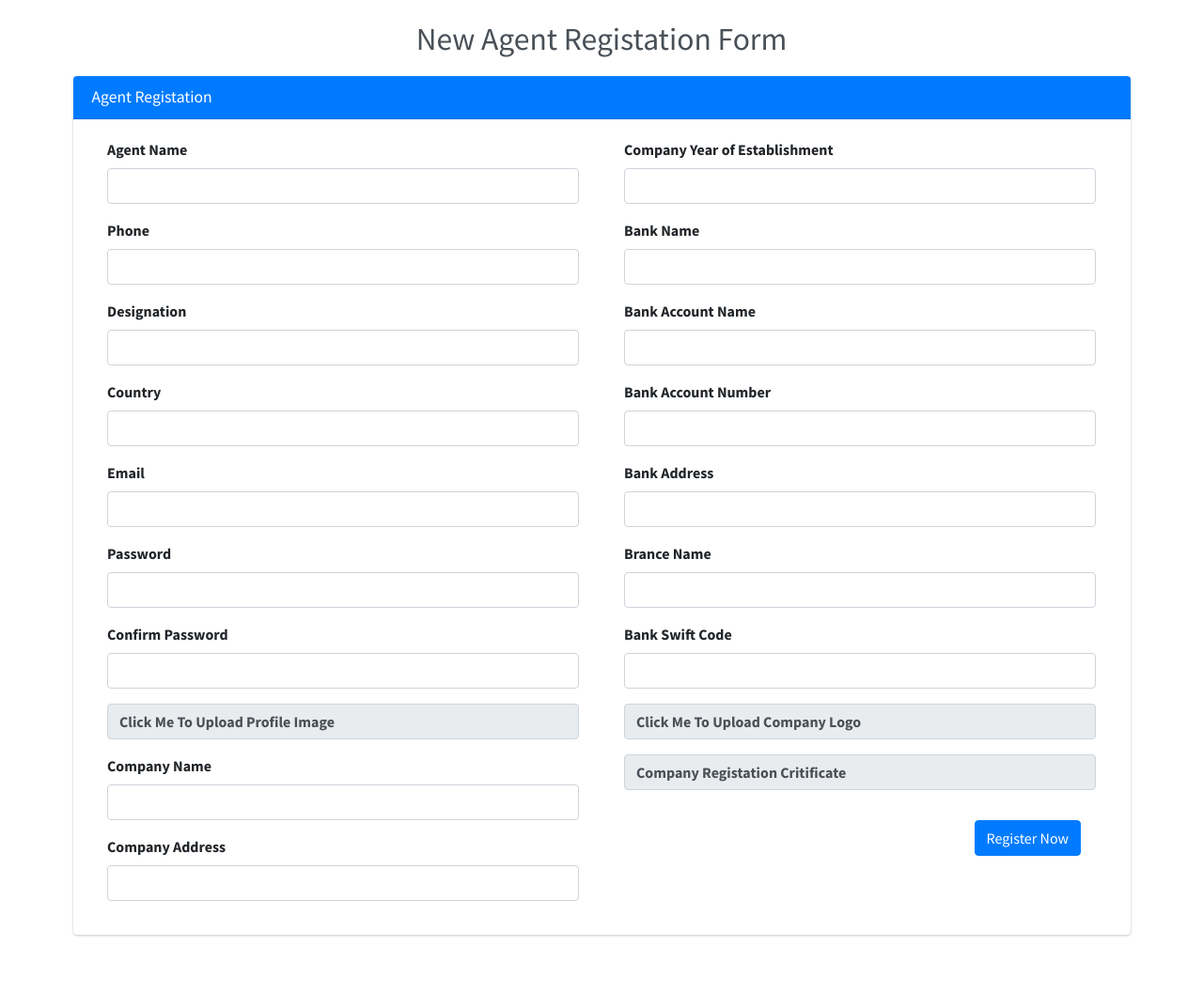
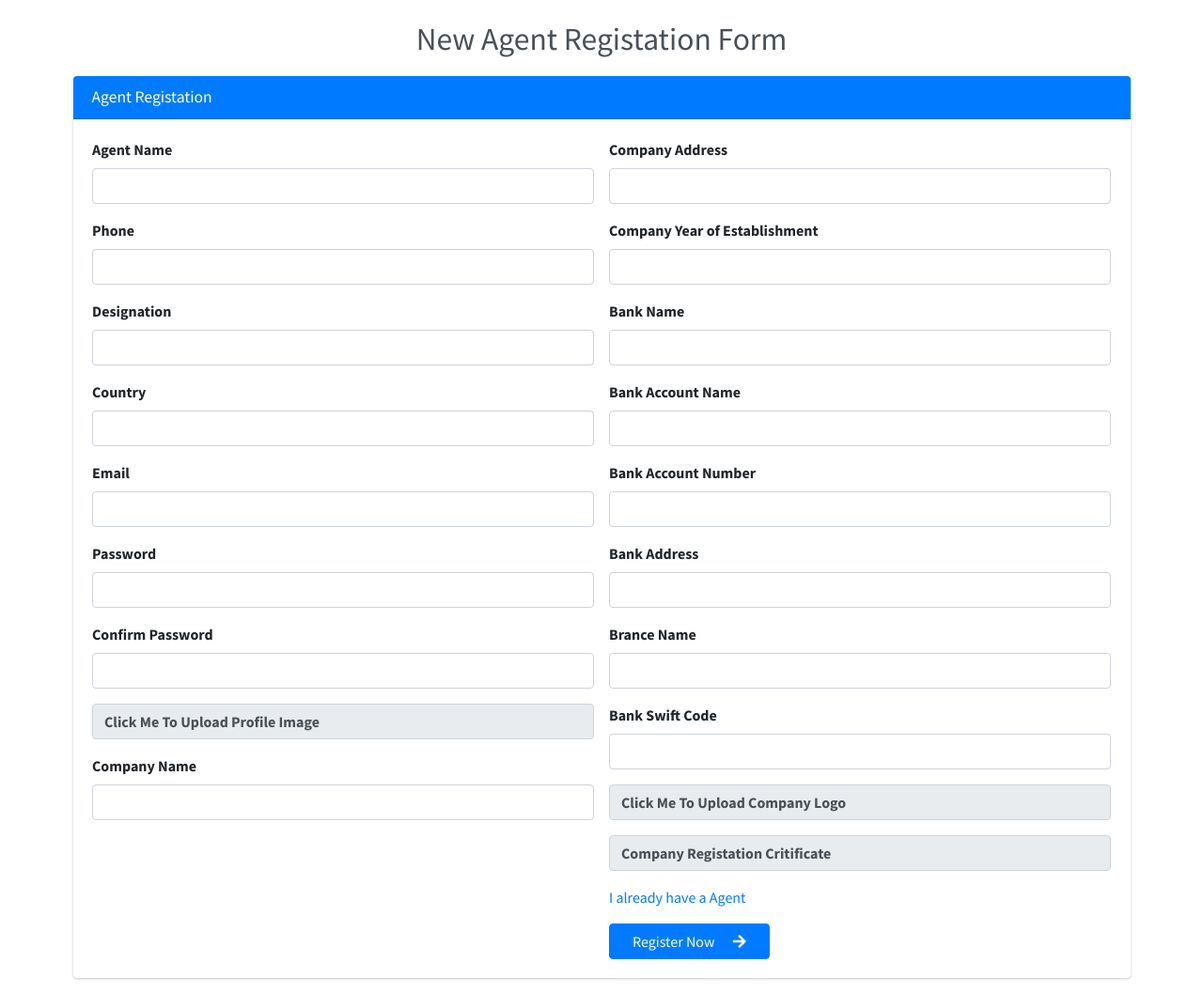
Before and after one commit to bilash0283/Protal_GSC, a PHP site: page /agent_register.php in a window 1280 px wide. Shown: the whole page at 94% size. Before the commit the page ends 997 px from the top, so only its background shows below. Run offline with PHP 8.4, Linux system fonts and the light colour scheme; data that the repository does not hold is empty; some libraries are stand-ins or nearby versions.

```diff
--- a/agent_register.php
+++ b/agent_register.php
@@ -25,7 +25,7 @@ $successfull = null;
             </div>
             <div class="card-body">
                 <div class="row">
-                    <div class="col-12 col-md-6 px-4">
+                    <div class="col-12 col-md-6 px-2">
                         <!-- input file start  -->
                         <div class="form-group">
                             <label for="inputName">Agent Name</label>
@@ -63,13 +63,13 @@ $successfull = null;
                             <label for="inputClientCompany"> Company Name</label>
                             <input type="text" name="company" id="inputClientCompany" class="form-control">
                         </div>
+                    </div>
+                     <!-- input file end(1) -->
+                    <div class="col-12 col-md-6 px-2">
                         <div class="form-group">
                             <label for="inputProjectLeader">Company Address</label>
                             <input type="text" name="address" id="inputProjectLeader" class="form-control">
                         </div>
-                    </div>
-                     <!-- input file end(1) -->
-                    <div class="col-12 col-md-6 px-4">
                         <div class="form-group">
                             <label for="inputClientCompany">Company Year of Establishment</label>
                             <input type="text" name="year" id="inputClientCompany" class="form-control">
@@ -106,7 +106,12 @@ $successfull = null;
                             <label class="input-group-text w-100" for="inputGroupFile01">Company Registation Critificate</label>
                             <input type="file" class="form-control d-none" name="image" id="inputGroupFile01">
                         </div>
-                        <input type="submit" name="submit" value="Register Now" class="btn btn-md float-right m-3 btn-primary">
+                        <p class="mb-0">
+                            <a href="index.php" class="text-center">I already have a Agent</a>
+                        </p>
+                        <button type="submit" name="submit" class="btn btn-primary btn-arrow px-4 mt-3">
+                        Register Now <i class="fas fa-arrow-right ml-3"></i>
+                        </button>
                     </div>
                 </div>
             </div>
```
